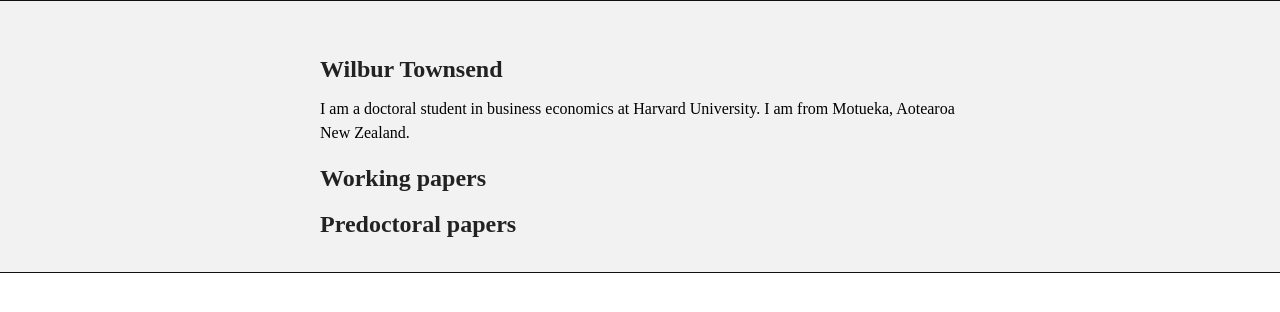
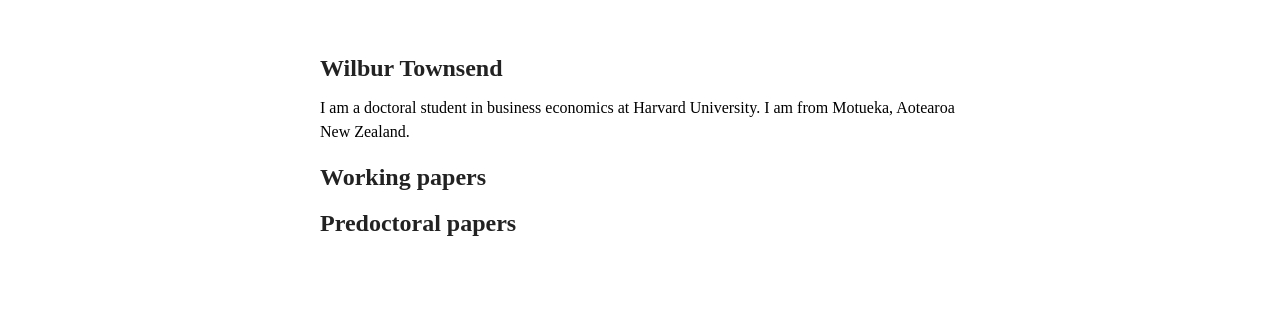
Before and after one commit to wilburtownsend/wilburtownsend.github.io, a Jekyll site: the page built from index.md, in a window 1280 px wide. Shown: the top 312 px of the page. Built offline with Jekyll 4.4.1, drawn with Linux system fonts in a browser that asks for light colours; our own code applies the rules of GitHub Pages for plain Markdown files.

Commit message:
get rid of gross grey

```diff
--- a/assets/style.css
+++ b/assets/style.css
@@ -77,10 +77,8 @@ h4{font-size:21px}
 h5{font-size:18px}
 h6{font-size:16px}
 p{margin:10px 0 15px 0}
-footer p{color:#f2f2f2}
 a{text-decoration:none;color:#0F79D0;text-shadow:none;transition:color 0.5s ease;transition:text-shadow 0.5s ease;-webkit-transition:color 0.5s ease;-webkit-transition:text-shadow 0.5s ease;-moz-transition:color 0.5s ease;-moz-transition:text-shadow 0.5s ease;-o-transition:color 0.5s ease;-o-transition:text-shadow 0.5s ease;-ms-transition:color 0.5s ease;-ms-transition:text-shadow 0.5s ease}
 a:hover,a:focus{text-decoration:underline}
-footer a{color:#F2F2F2;text-decoration:underline}
 em,cite{font-style:italic}
 strong{font-weight:bold}
 img{position:relative;margin:0 auto;max-width:739px;padding:5px;margin:10px 0 10px 0;border:1px solid #ebebeb;box-shadow:0 0 5px #ebebeb;-webkit-box-shadow:0 0 5px #ebebeb;-moz-box-shadow:0 0 5px #ebebeb;-o-box-shadow:0 0 5px #ebebeb;-ms-box-shadow:0 0 5px #ebebeb}
@@ -100,7 +98,6 @@ hr{height:1px;margin-bottom:5px;border:none;background:url("../images/bg_hr.png"
 table{border:1px solid #373737;margin-bottom:20px;text-align:left}
 th{font-family:'Lucida Grande', 'Helvetica Neue', Helvetica, Arial, sans-serif;padding:10px;background:#373737;color:#fff}
 td{padding:10px;border:1px solid #373737}
-form{background:#f2f2f2;padding:20px}
 .outer{width:100%}
 .inner{position:relative;max-width:640px;padding:20px 10px;margin:0 auto}
 #forkme_banner{display:block;position:absolute;top:0;right:10px;z-index:10;padding:10px 50px 10px 10px;color:#fff;background:url("../images/blacktocat.png") #0090ff no-repeat 95% 50%;font-weight:700;box-shadow:0 0 10px rgba(0,0,0,0.5);border-bottom-left-radius:2px;border-bottom-right-radius:2px}
@@ -113,7 +110,6 @@ form{background:#f2f2f2;padding:20px}
 .tar_download_link{display:block;float:right;width:90px;height:70px;text-indent:-5000px;overflow:hidden;background:url(../images/sprite_download.png) no-repeat bottom right;margin-left:10px}
 .zip_download_link:hover{background:url(../images/sprite_download.png) no-repeat top left}
 .tar_download_link:hover{background:url(../images/sprite_download.png) no-repeat top right}
-#main_content_wrap{background:#f2f2f2;border-top:1px solid #111;border-bottom:1px solid #111}
 #main_content{padding-top:40px}
 #footer_wrap{background:#212121}
 @media screen and (max-width: 992px){img{max-width:100%}
```
